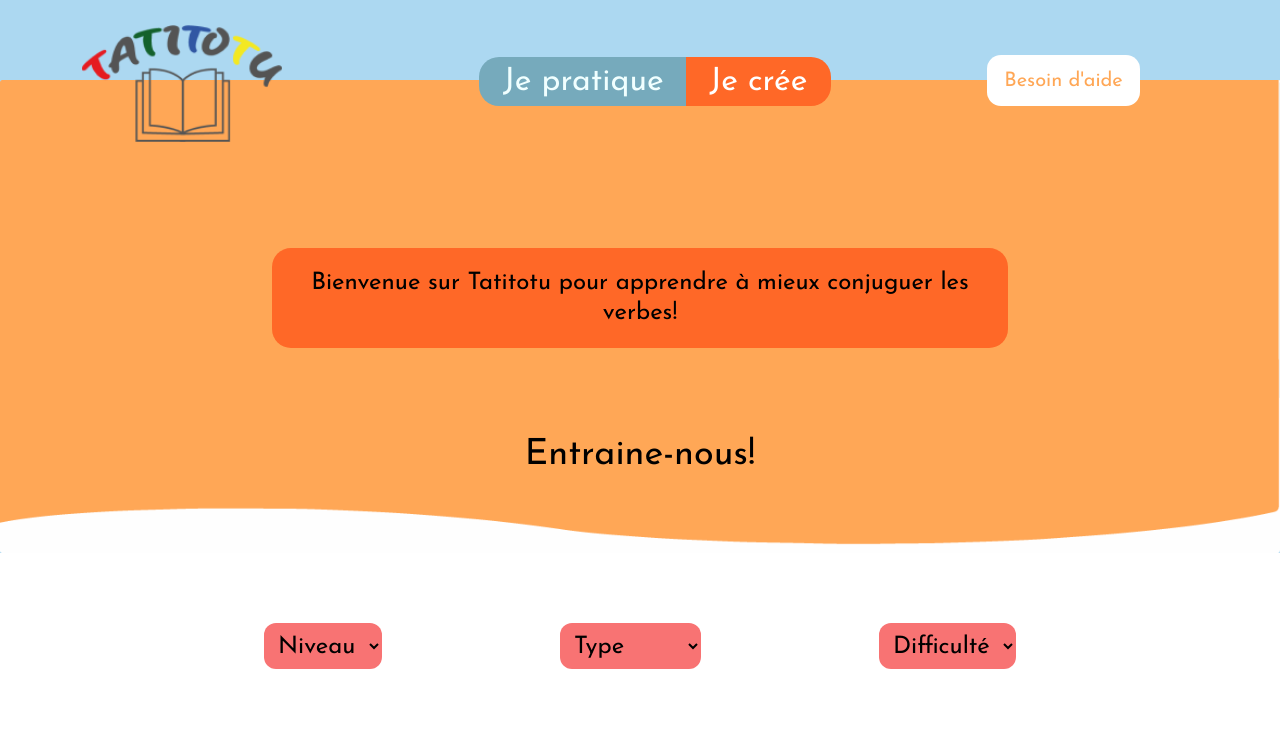
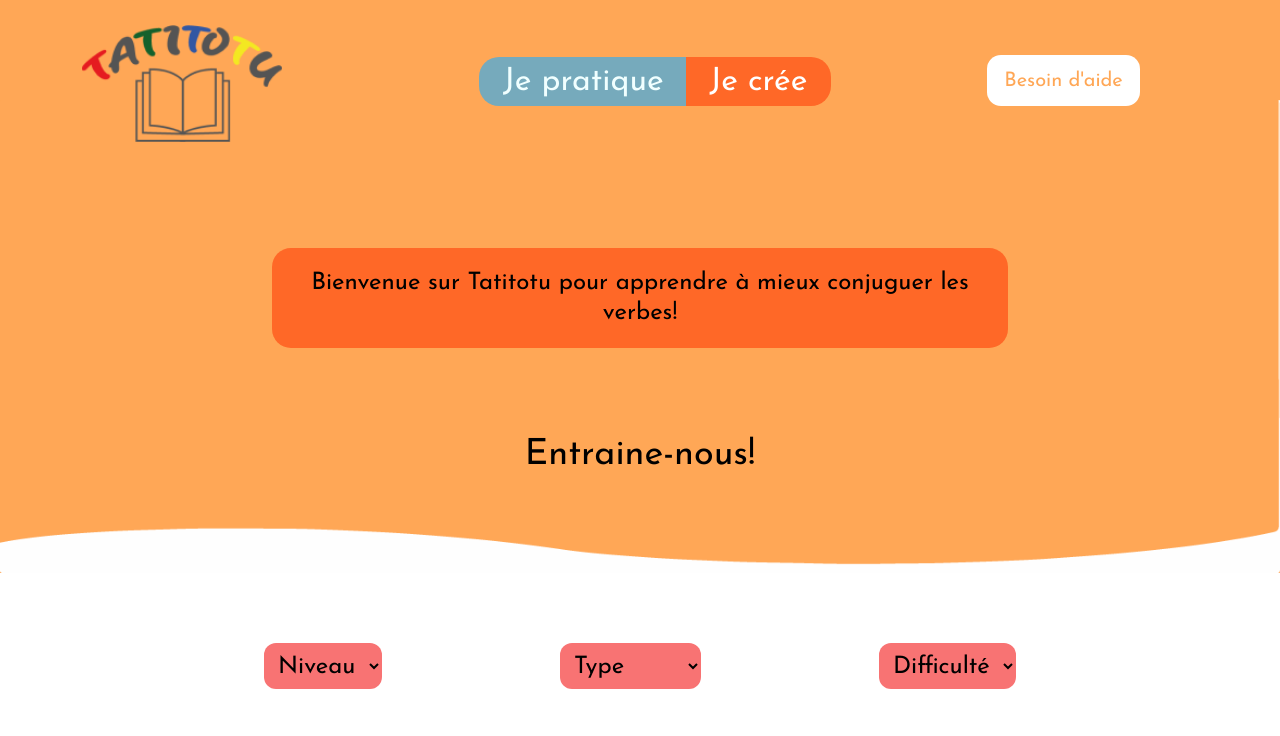
Before and after one commit to Zoebusigny/Tatitotu, a website built with Parcel: page src/create.html in a window 1280 px wide. Shown: the top 736 px of the page. Built offline with nearby package versions, Linux system fonts and the light colour scheme.

Commit message:
petit mise a jours général

```diff
--- a/src/scss/_layout.scss
+++ b/src/scss/_layout.scss
@@ -16,10 +16,10 @@
 .t-create .l-header {
   background-image: url(../img/header-background-create.png);
   background-size: 100%;
-  background-color: #acd8f1;
+  background-color: #ffa756;
   background-position: bottom;
   background-repeat: no-repeat;
-  padding-bottom: 75px;
+  padding-bottom: 95px;
 }
 
 .t-create .l-footer {
```
Also changed, not shown: 2 other files.
